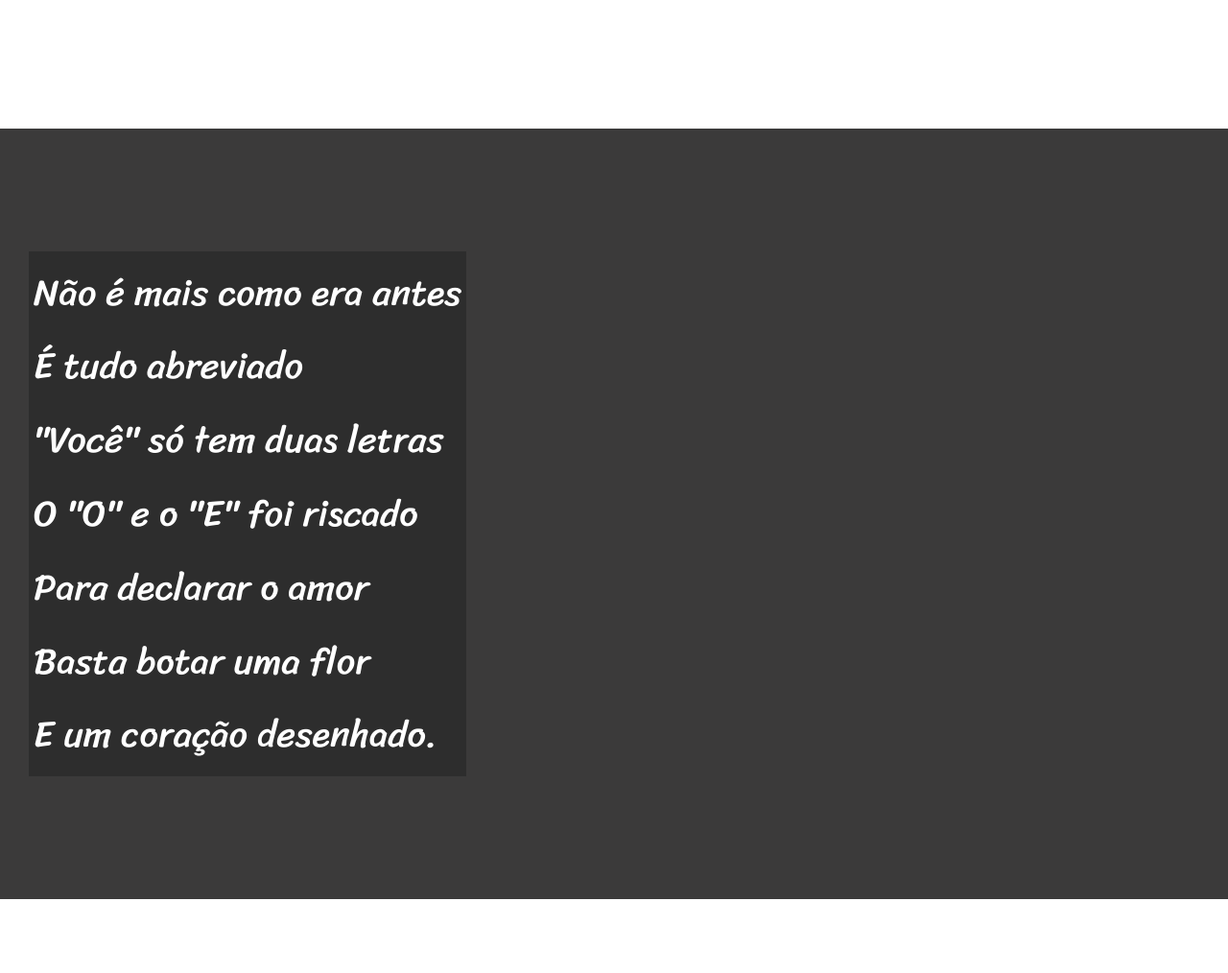
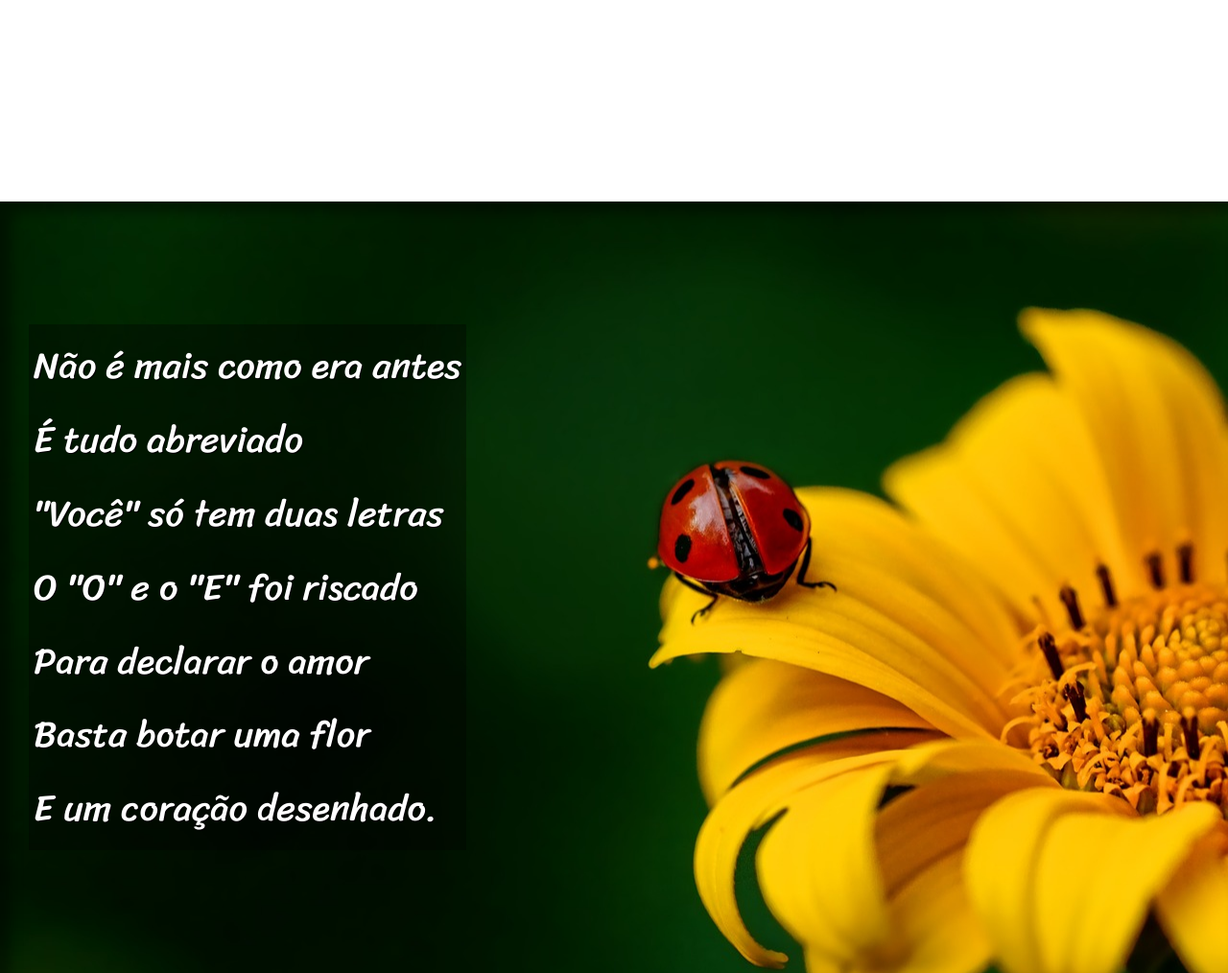
Before and after one commit to TinaByrd/cordel, a plain HTML site: page index.html in a window 1280 px wide. Shown: the part 920-1934 px from the top of the page at 96% size. Drawn offline with Linux system fonts and the light colour scheme.

Commit message:
alterações nos ids

```diff
--- a/index.html
+++ b/index.html
@@ -26,7 +26,7 @@
         </p>
     </section>
 
-    <section class="imagem">
+    <section class="imagem" id="img01">
         <p>
             Não é mais como era antes <br>
             É tudo abreviado <br>
@@ -60,7 +60,7 @@
         </p>
     </section>
 
-    <section class="imagem">
+    <section class="imagem" id="img02">
         <p>
             Tenho saudade das cartas <br>
             Escritas com a própria mão <br>
--- a/style.css
+++ b/style.css
@@ -50,6 +50,9 @@ section {
     font-family: var(--fonte3);
     font-size: 3vw;
 }
+section > p {
+    padding-bottom: 2em;
+}
 section.normal {
     background-color: white;
     color: black;
@@ -57,11 +60,24 @@ section.normal {
 section.imagem {
     background-color: rgb(59, 58, 58);
     color: white;
+    box-shadow: inset 11px 11px 13px 0px rgba(0, 0, 0, 0.432);
+    background-attachment: fixed;
+}
+section#img01 {
+    background-image: url(imagens/joaninha.jpg);
+    background-position: right center;
+    background-size: cover;
+}
+section#img02 {
+    background-image: url(imagens/cartas.jpg);
+    background-position: right center;
+    background-size: cover;
 }
 section.imagem > p {
     display: inline-block;
-    background-color: rgba(0, 0, 0, 0.233);
+    background-color: rgba(0, 0, 0, 0.336);
     padding: 5px;
+    text-shadow: 1px 1px 0px black;
 }
 footer {
     background-color: black;
```
